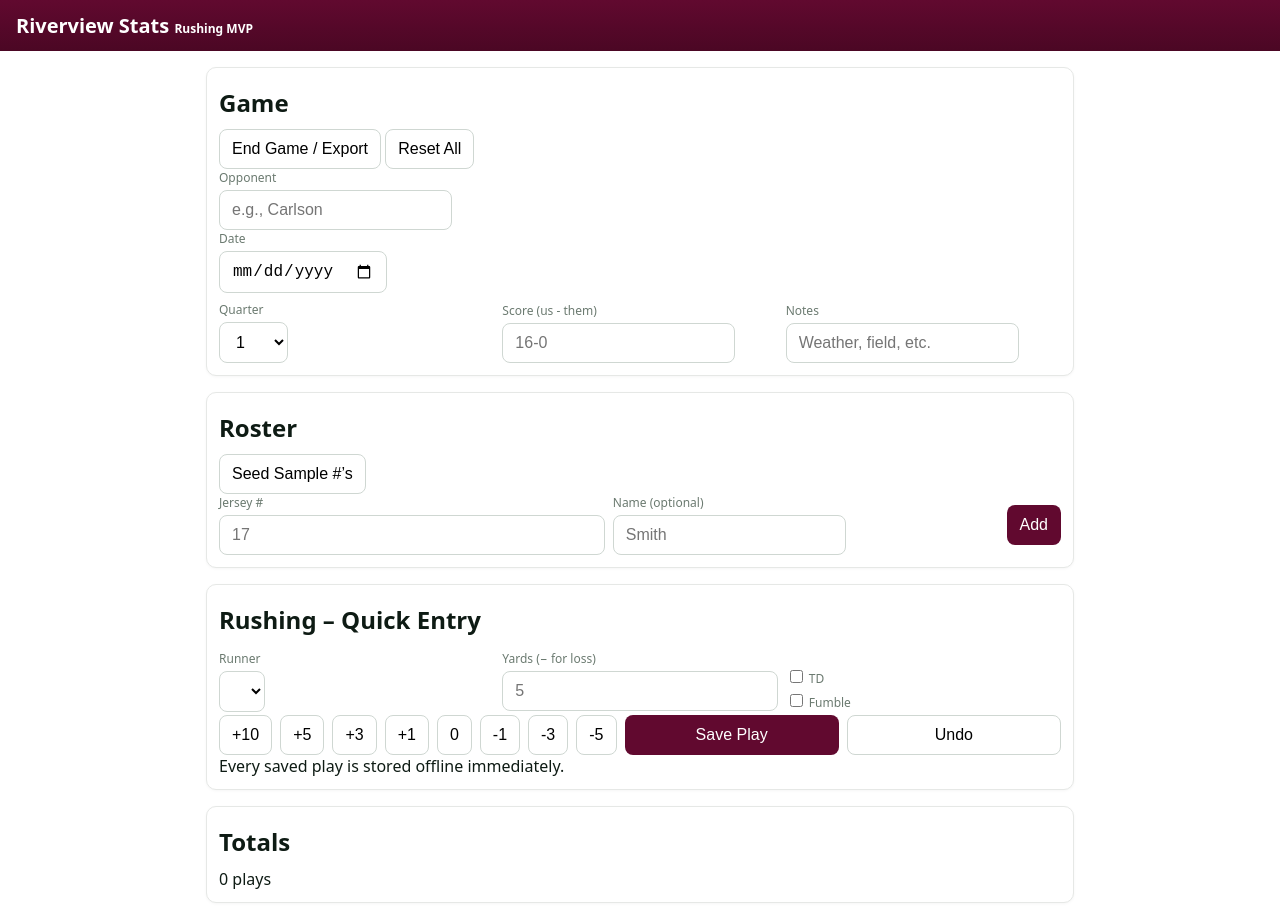
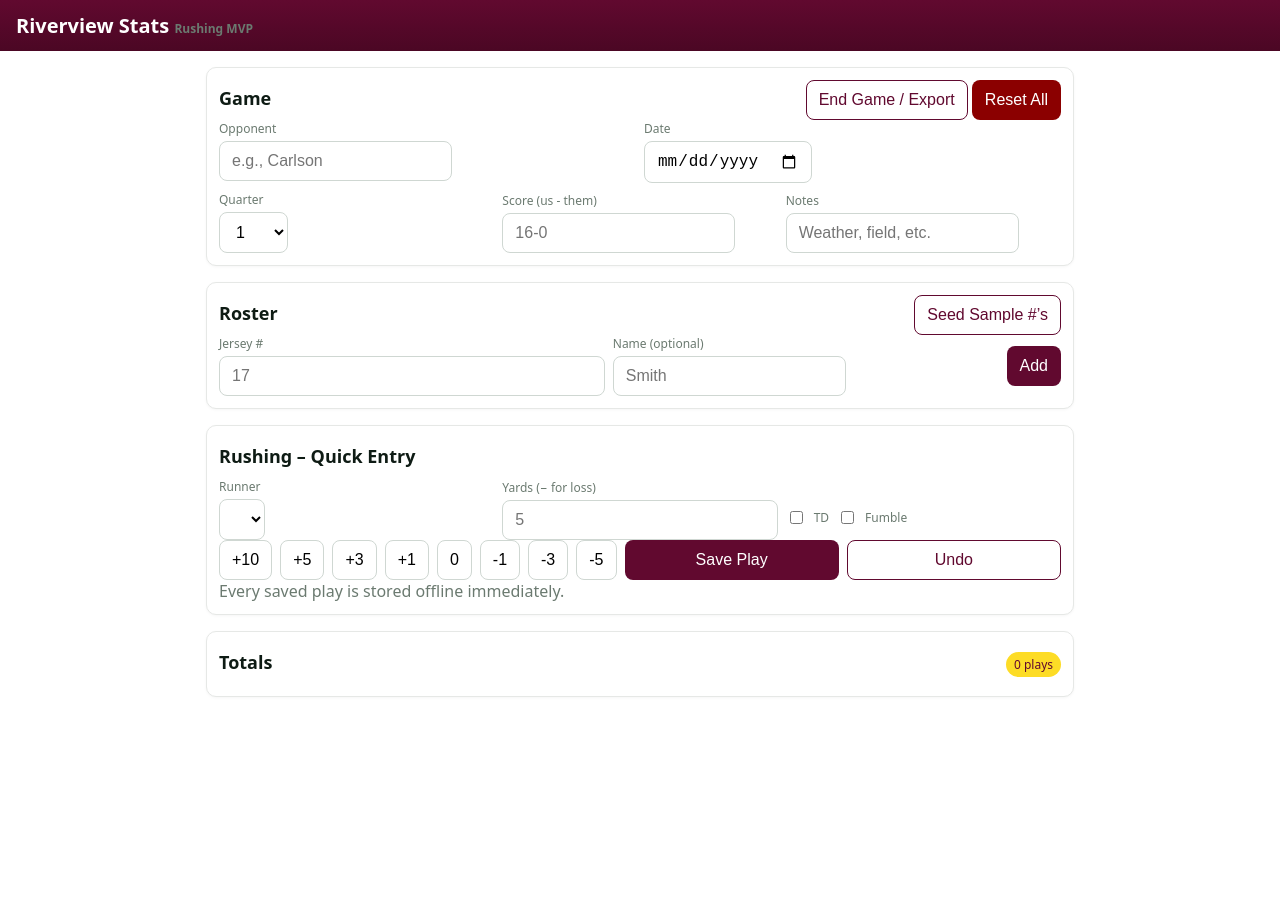
Before and after one commit to jmotor1/football-stats, a plain HTML site: page index.html in a window 1280 px wide. After the commit the page ends 800 px from the top, so only its background shows below. Drawn offline with Linux system fonts and the light colour scheme.

Commit message:
Update index.html

```diff
--- a/index.html
+++ b/index.html
@@ -51,9 +51,25 @@
   input[type="number"]{width:100%}
   button{cursor:pointer}
   button.primary{background:var(--primary); color:#fff; border-color:transparent}
-    button.ghost{background:#fff; color:var(
+  button.ghost{background:#fff; color:var(--primary); border:1px solid var(--primary)}
+  button.warn{background:#8b0000; color:#fff; border-color:transparent}
 
+  h2{font-size:18px; margin:6px 0 10px}
+  table{width:100%; border-collapse:collapse}
+  th,td{padding:8px; border-bottom:1px solid #efefef; text-align:right; font-variant-numeric:tabular-nums}
+  th:first-child,td:first-child{text-align:left}
+  thead th{color:var(--primary)}
+
+  .pill{display:inline-block; background:var(--accent); color:var(--primary);
+        padding:4px 8px; border-radius:999px; font-size:12px}
+  .flex{display:flex; gap:8px; align-items:center}
+  .spaced{display:flex; justify-content:space-between; align-items:center}
+  .list{display:grid; gap:8px}
+  .muted{color:var(--muted)}
+  .grid2{display:grid; grid-template-columns:1fr 1fr; gap:8px}
+  @media (max-width:640px){ .grid2{grid-template-columns:1fr} }
 </style>
+
 </head>
 <body>
   <header><h1>Riverview Stats <span class="muted" style="font-size:12px">Rushing MVP</span></h1></header>
```
Lines whose indentation alone changed are shown as unchanged.
